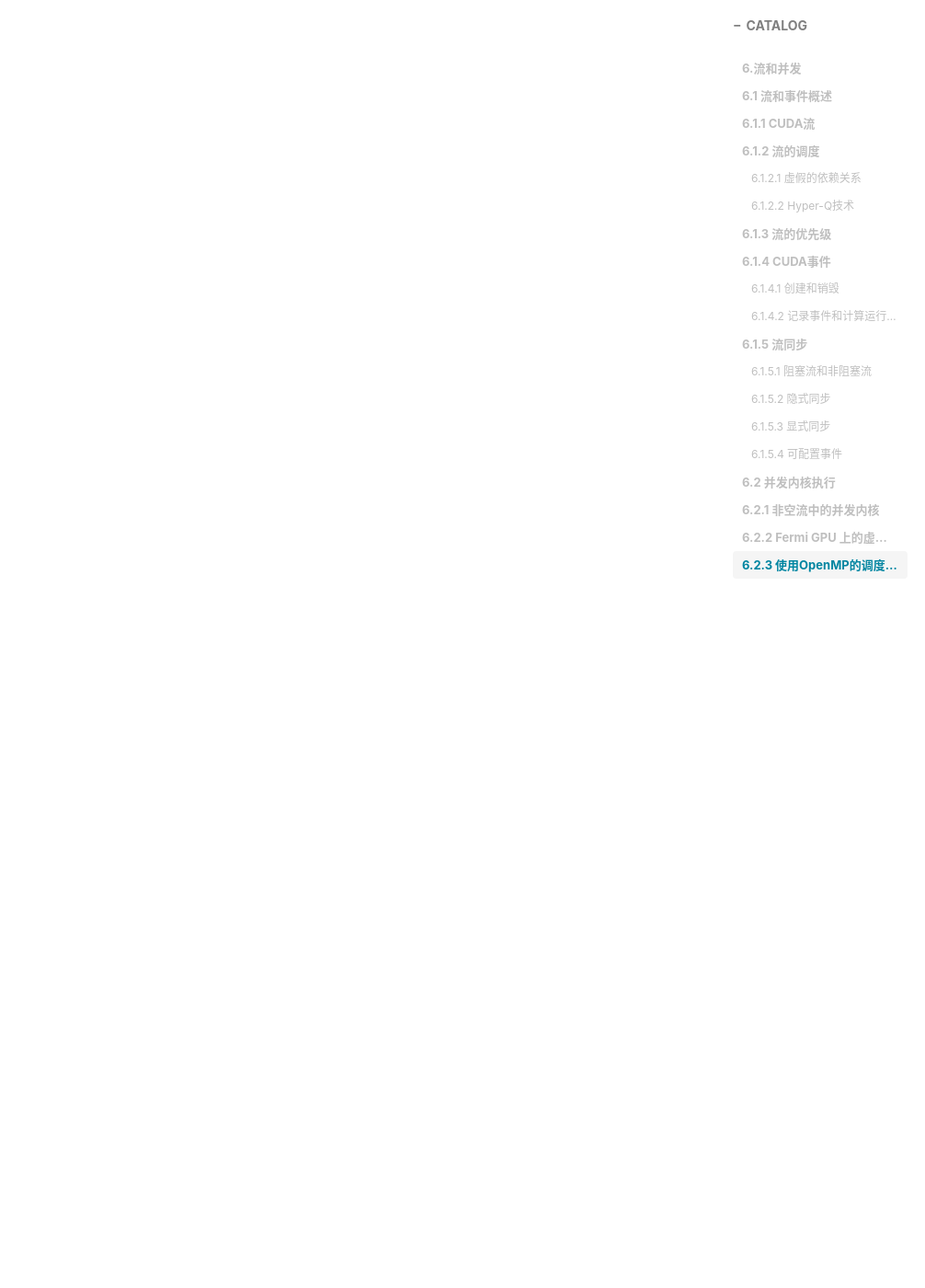
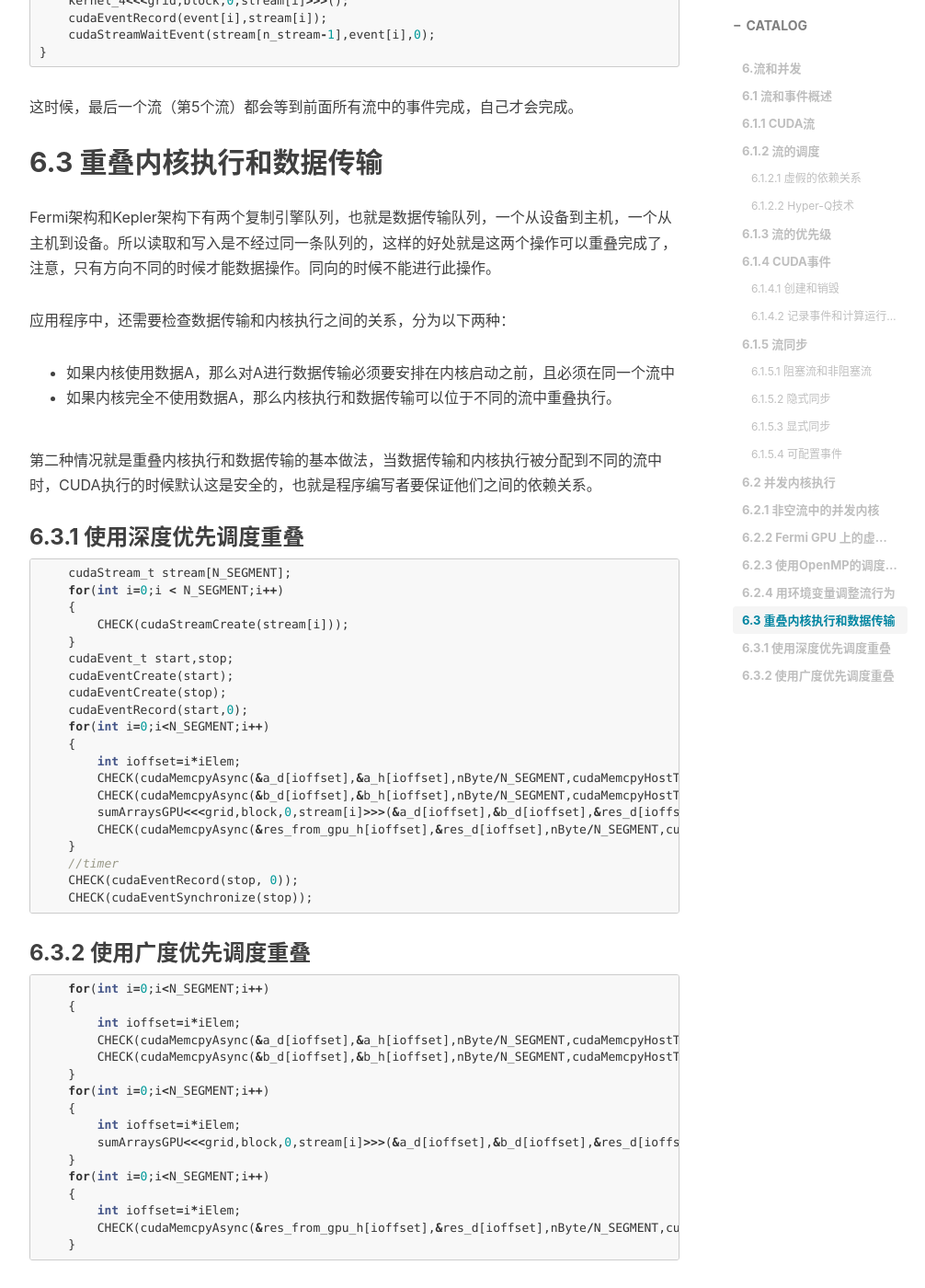
Before and after one commit to lacoboi/lacoboi.github.io, a Jekyll site: the page built from _posts/cuda/2020-09-05-cuda流和并发.md, in a window 1280 px wide and 1400 px high, scrolled down 4478 px. Shown: the whole window at 92% size, without its empty margins (233-1239 px from the left). Built offline with Jekyll 4.4.1, drawn with Linux system fonts in a browser that asks for light colours; nearby versions of some CDN libraries; comment, search, counter and statistics services are not loaded; some of the changed text lies outside the part shown.

Commit message:
重叠内核执行与数据传输

````diff
--- a/_posts/cuda/2020-09-05-cuda流和并发.md
+++ b/_posts/cuda/2020-09-05-cuda流和并发.md
@@ -147,3 +147,99 @@ omp_set_num_thread(n_stream); // 创建 n_stream 个线程
         kernel_4<<<grid,block,0,stream[i]>>>();
     }
 ```
+
+### 6.2.4 用环境变量调整流行为
+`Kepler` 支持的最大 `Hyper-Q` 工作队列数是32，但是在默认情况下并不是全部开启，而是被限制成8个，原因是每个工作队列只要开启就会有资源消耗，如果用不到32个可以把资源留给需要的8个队列，修改这个配置的方法是修改主机系统的环境变量。
+
+对于 `Linux` 系统修改方式如下：
+```bash
+export CUDA_DEVICE_MAX_CONNECTIONS=32
+```## 6.2 并发内核执行
+
+### 6.2.5 GPU资源的并发限制
+限制内核并发数量的最根本的还是GPU上面的资源，资源才是性能的极限，性能最高无非是在不考虑算法进化的前提下，资源利用率最高的结果。当每个内核的线程数增加的时候，内核级别的并行数量就会下降。
+
+### 6.2.6 默认流的阻塞行为
+默认流（即空流）对于非空流中的阻塞流是有阻塞作用的，对于没有指定流的那些GPU操作指令，默认是在空流上执行的，空流是阻塞流，同时我们声明定义的流如果没有特别指出，声明的也是阻塞流，这个时候，默认流（空流）对非空阻塞流会有阻塞作用。
+
+### 6.2.7 创建流间依赖关系
+流之间的虚假依赖关系是需要避免的，而经过我们设计的依赖又可以保证流之间的同步性，避免内存竞争，这时候我们要使用的就是事件这个工具了，换句话说，我们可以让某个特定流等待某个特定的事件，这个事件可以再任何流中，只有此事件完成才能进一步执行等待此事件的流继续执行。
+
+这种事件往往不用于计时，所以可以在生命的时候声明成 cudaEventDisableTiming 的同步事件：
+```c
+cudaEvent_t * event=(cudaEvent_t *)malloc(n_stream*sizeof(cudaEvent_t));
+for(int i=0; i<n_stream; i++)
+{
+    cudaEventCreateWithFlag(event[i],cudaEventDisableTiming);
+}
+```
+在流中加入指令：
+```c
+for(int i=0; i < n_stream;i++)
+{
+    kernel_1<<<grid,block,0,stream[i]>>>();
+    kernel_2<<<grid,block,0,stream[i]>>>();
+    kernel_3<<<grid,block,0,stream[i]>>>();
+    kernel_4<<<grid,block,0,stream[i]>>>();
+    cudaEventRecord(event[i],stream[i]);
+    cudaStreamWaitEvent(stream[n_stream-1],event[i],0);
+}
+```
+这时候，最后一个流（第5个流）都会等到前面所有流中的事件完成，自己才会完成。
+
+
+
+## 6.3 重叠内核执行和数据传输
+
+Fermi架构和Kepler架构下有两个复制引擎队列，也就是数据传输队列，一个从设备到主机，一个从主机到设备。所以读取和写入是不经过同一条队列的，这样的好处就是这两个操作可以重叠完成了，注意，只有方向不同的时候才能数据操作。同向的时候不能进行此操作。
+
+应用程序中，还需要检查数据传输和内核执行之间的关系，分为以下两种：
+- 如果内核使用数据A，那么对A进行数据传输必须要安排在内核启动之前，且必须在同一个流中
+- 如果内核完全不使用数据A，那么内核执行和数据传输可以位于不同的流中重叠执行。
+
+第二种情况就是重叠内核执行和数据传输的基本做法，当数据传输和内核执行被分配到不同的流中时，CUDA执行的时候默认这是安全的，也就是程序编写者要保证他们之间的依赖关系。
+
+### 6.3.1 使用深度优先调度重叠
+
+```c
+    cudaStream_t stream[N_SEGMENT];
+    for(int i=0;i < N_SEGMENT;i++)
+    {
+        CHECK(cudaStreamCreate(stream[i]));
+    }
+    cudaEvent_t start,stop;
+    cudaEventCreate(start);
+    cudaEventCreate(stop);
+    cudaEventRecord(start,0);
+    for(int i=0;i<N_SEGMENT;i++)
+    {
+        int ioffset=i*iElem;
+        CHECK(cudaMemcpyAsync(&a_d[ioffset],&a_h[ioffset],nByte/N_SEGMENT,cudaMemcpyHostToDevice,stream[i]));
+        CHECK(cudaMemcpyAsync(&b_d[ioffset],&b_h[ioffset],nByte/N_SEGMENT,cudaMemcpyHostToDevice,stream[i]));
+        sumArraysGPU<<<grid,block,0,stream[i]>>>(&a_d[ioffset],&b_d[ioffset],&res_d[ioffset],iElem);
+        CHECK(cudaMemcpyAsync(&res_from_gpu_h[ioffset],&res_d[ioffset],nByte/N_SEGMENT,cudaMemcpyDeviceToHost,stream[i]));
+    }
+    //timer
+    CHECK(cudaEventRecord(stop, 0));
+    CHECK(cudaEventSynchronize(stop));
+```
+
+### 6.3.2 使用广度优先调度重叠
+```c
+    for(int i=0;i<N_SEGMENT;i++)
+    {
+        int ioffset=i*iElem;
+        CHECK(cudaMemcpyAsync(&a_d[ioffset],&a_h[ioffset],nByte/N_SEGMENT,cudaMemcpyHostToDevice,stream[i]));
+        CHECK(cudaMemcpyAsync(&b_d[ioffset],&b_h[ioffset],nByte/N_SEGMENT,cudaMemcpyHostToDevice,stream[i]));
+    }
+    for(int i=0;i<N_SEGMENT;i++)
+    {
+        int ioffset=i*iElem;
+        sumArraysGPU<<<grid,block,0,stream[i]>>>(&a_d[ioffset],&b_d[ioffset],&res_d[ioffset],iElem);
+    }
+    for(int i=0;i<N_SEGMENT;i++)
+    {
+        int ioffset=i*iElem;
+        CHECK(cudaMemcpyAsync(&res_from_gpu_h[ioffset],&res_d[ioffset],nByte/N_SEGMENT,cudaMemcpyDeviceToHost,stream[i]));
+    }
+```
````
